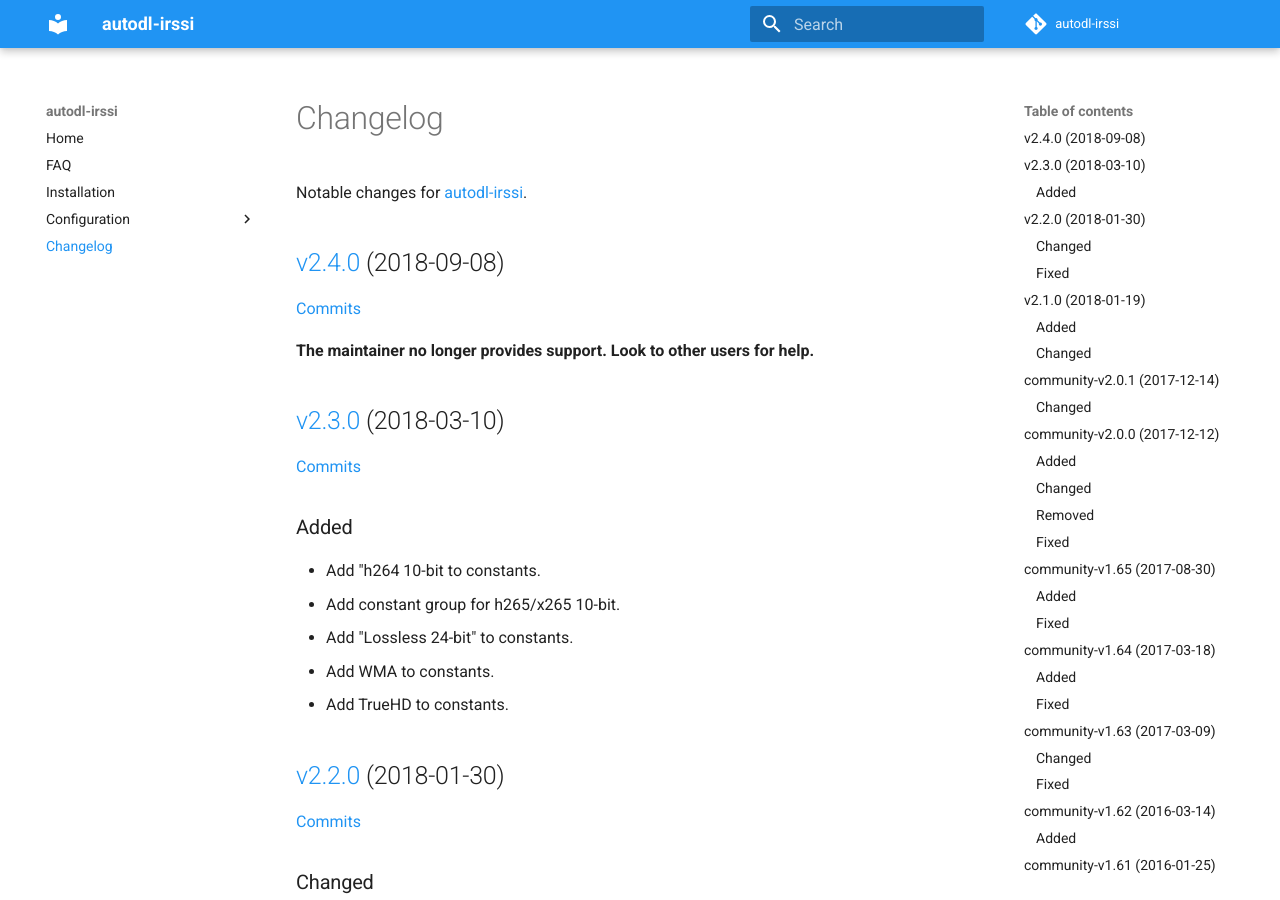
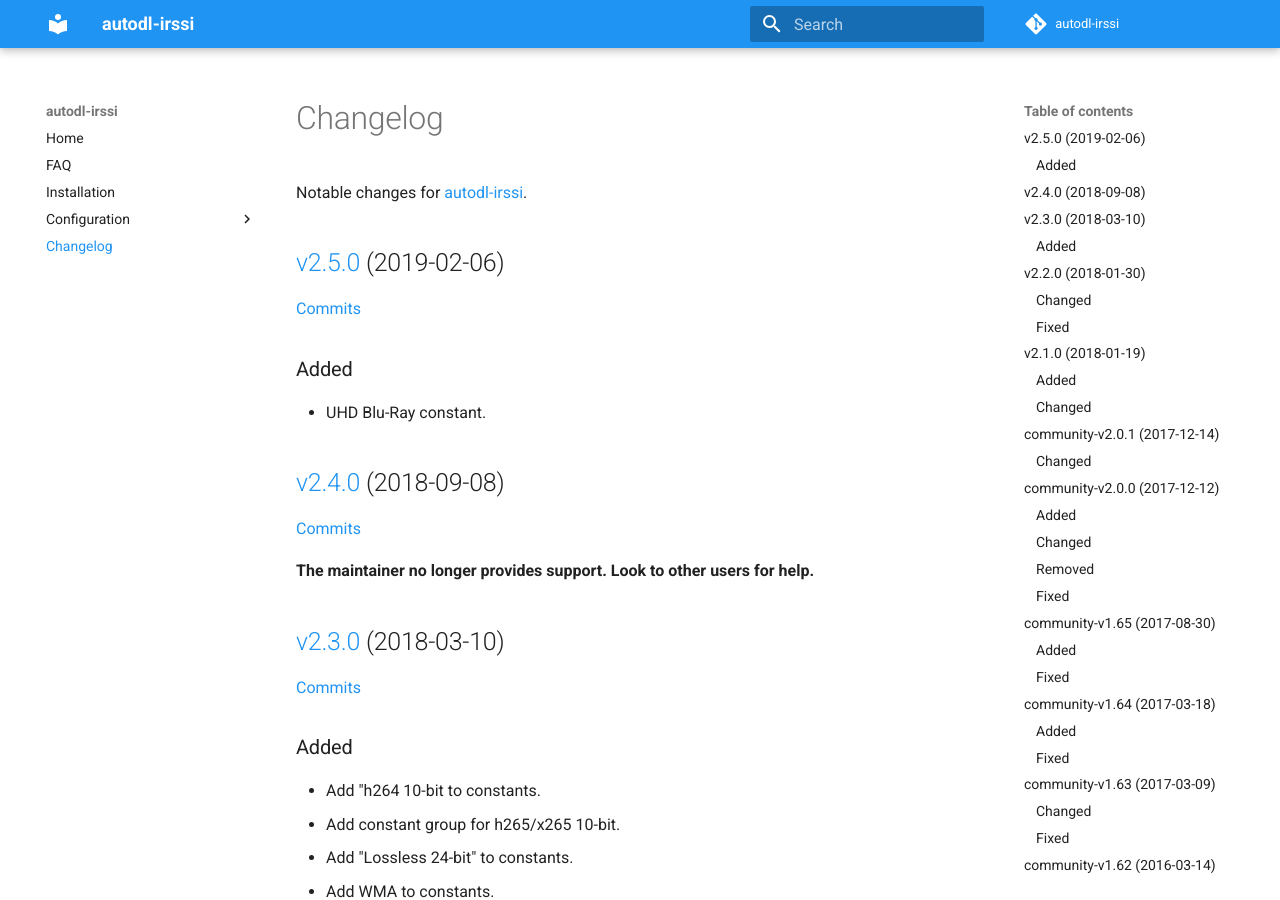
Before and after one commit to autodl-community/autodl-irssi, an MkDocs documentation site: the page built from docs/changelog.md, in a window 1280 px wide and 900 px high. Built offline with MkDocs 1.6.1 and Material for MkDocs 9.7.7, drawn with Linux system fonts in a browser that asks for light colours; comment, search, counter and statistics services are not loaded.

Commit message:
Release 2.5.0

```diff
--- a/docs/changelog.md
+++ b/docs/changelog.md
@@ -1,4 +1,13 @@
 Notable changes for [autodl-irssi](https://github.com/autodl-community/autodl-irssi).
+
+
+## [v2.5.0](https://github.com/autodl-community/autodl-irssi/releases/tag/v2.5.0) (2019-02-06)
+
+[Commits](https://github.com/autodl-community/autodl-irssi/compare/v2.4.0...v2.5.0)
+
+### Added
+
+* UHD Blu-Ray constant.
 
 
 ## [v2.4.0](https://github.com/autodl-community/autodl-irssi/releases/tag/v2.4.0) (2018-09-08)
```
Also changed, not shown: CHANGELOG.md (+9 -0 lines), 1 other file.
